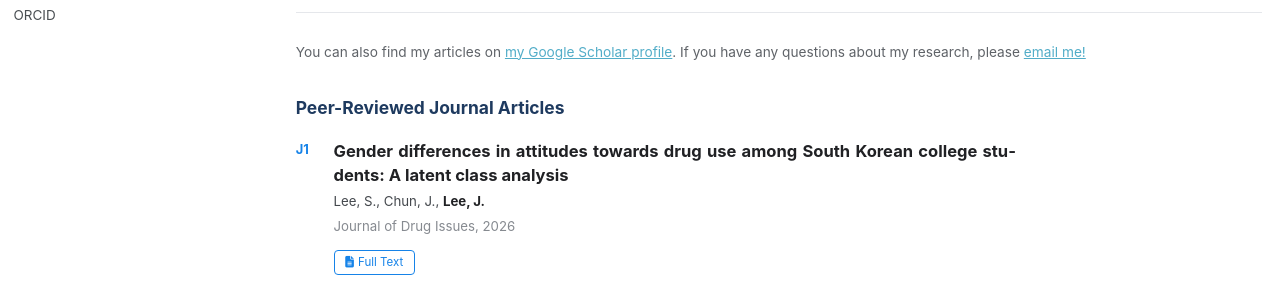
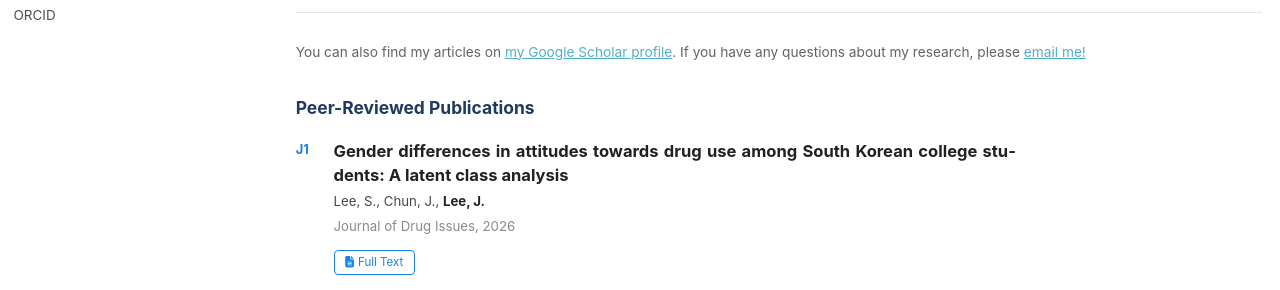
Before and after one commit to jiminlee-research/jiminlee-research.github.io, a Jekyll site: the page built from _pages/publications.html, in a window 1280 px wide and 900 px high, scrolled down 459 px. Shown: the part 163-453 px from the top of the window. Built offline with Jekyll 4.4.1, drawn with Linux system fonts in a browser that asks for light colours; a style sheet for code colours, icons or effects is not loaded.

Commit message:
Restore Peer-Reviewed Publications heading
Co-Authored-By: Claude Opus 5.5 <noreply@anthropic.com>
Claude-Session: https://claude.ai/code/session_01PcjxNfDHwsJtJ6agebrJHV

```diff
--- a/_pages/publications.html
+++ b/_pages/publications.html
@@ -77,7 +77,7 @@ author_profile: true
 
 <div id="pub-list">
 {% assign all = site.data.publications %}
-{% assign groups = "journal|Peer-Reviewed Journal Articles,wip|Work in Progress,presentation|Conference Presentations" | split: "," %}
+{% assign groups = "journal|Peer-Reviewed Publications,wip|Work in Progress,presentation|Conference Presentations" | split: "," %}
 {% for g in groups %}
 {% assign key = g | split: "|" | first %}
 {% if key == "journal" %}{% assign pre = "J" %}{% elsif key == "wip" %}{% assign pre = "M" %}{% else %}{% assign pre = "C" %}{% endif %}
```
